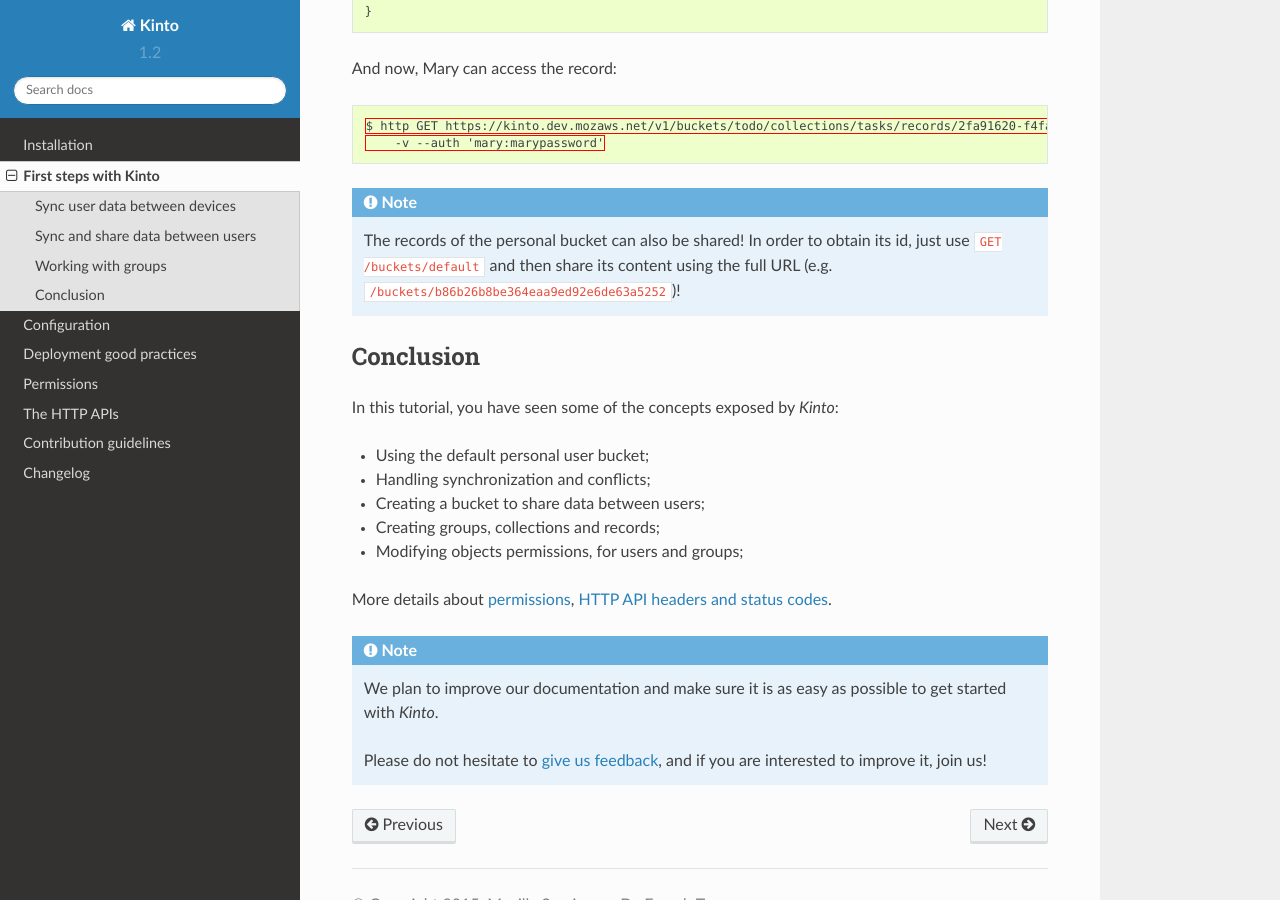
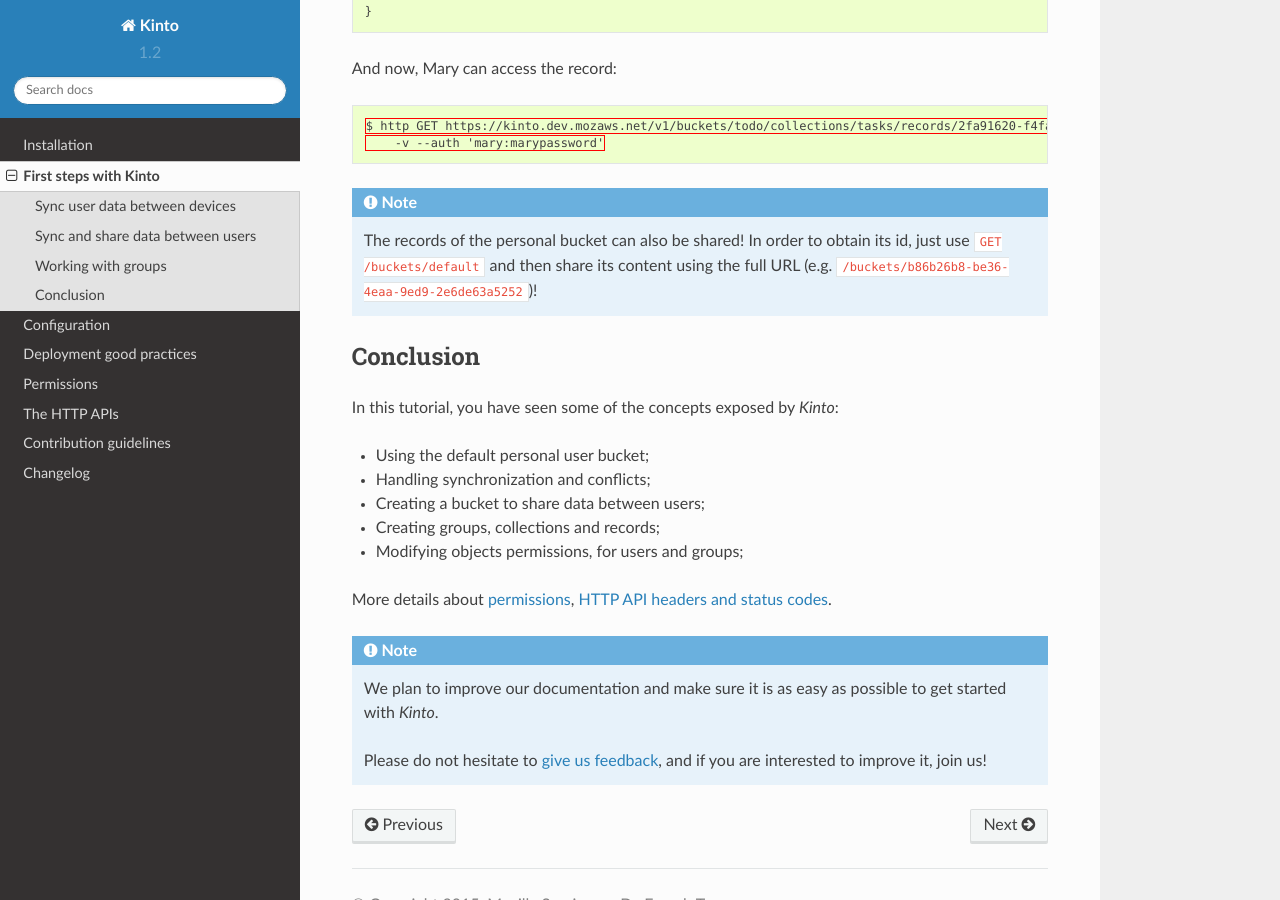
Before and after one commit to Kinto/kinto, a Sphinx documentation site: the page built from docs/tutorial.rst, in a window 1280 px wide and 900 px high, scrolled down 14638 px. Built offline with Sphinx 7.4.7 and the Read the Docs theme 2.0.0, drawn with Linux system fonts in a browser that asks for light colours.

Commit message:
Default buckets id have dashes (refs #120).

```diff
--- a/docs/tutorial.rst
+++ b/docs/tutorial.rst
@@ -858,7 +858,7 @@
 
     The records of the personal bucket can also be shared! In order to obtain
     its id, just use ``GET /buckets/default`` and then share its content using
-    the full URL (e.g. ``/buckets/b86b26b8be364eaa9ed92e6de63a5252``)!
+    the full URL (e.g. ``/buckets/b86b26b8-be36-4eaa-9ed9-2e6de63a5252``)!
 
 
 Conclusion
```
